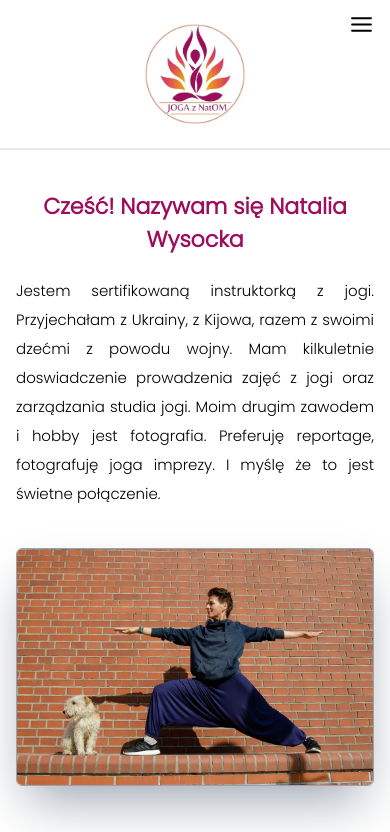
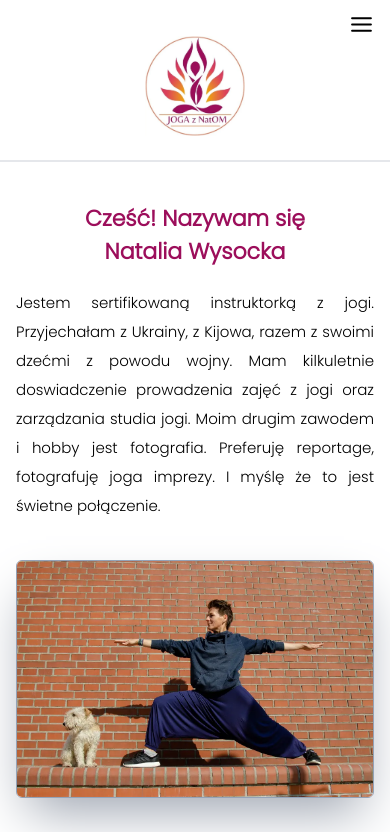
Before and after one commit to OlhaPo/yoga-with-nata, a React (Vite) app: page / in a window 390 px wide. Shown: the top 832 px of the page. Built offline with nearby package versions, Linux system fonts and the light colour scheme.

Commit message:
Changing styling

```diff
--- a/src/components/About.jsx
+++ b/src/components/About.jsx
@@ -8,7 +8,7 @@ const About = () => {
       <div className="flex flex-col md:flex-row justify-center items-center gap-0 md:gap-14 pb-10 md:pb-20">
         <div className="flex-1 md:flex-2">
           <h1 className="text-[22px] text-center mb-5 md:text-left md:text-[30px] font-bold text-[#9C0E5B]">
-            Cześć! Nazywam się Natalia Wysocka
+            Cześć! Nazywam się Natalia&nbsp;Wysocka
           </h1>
           <p className="text-sm pb-10 md:pb-0 text-justify md:text-md leading-[29px]">
             Jestem sertifikowaną instruktorką z jogi. Przyjechałam z Ukrainy, z
--- a/src/components/Navbar.jsx
+++ b/src/components/Navbar.jsx
@@ -1,6 +1,5 @@
 import React, { useState } from "react";
 import { FiMenu } from "react-icons/fi";
-import { AiOutlineClose } from "react-icons/ai";
 
 const Navbar = () => {
   const [nav, setNav] = useState(false);
@@ -16,12 +15,6 @@ const Navbar = () => {
           className="fixed nav-menu bg-white w-full h-screen flex flex-col justify-center items-center"
           onClick={handleNav}
         >
-          <button>
-            <AiOutlineClose
-              size={25}
-              className="hover:scale-130 ease-in duration-200 mb-5 hover:text-[#9C0E5B]"
-            />
-          </button>
           <a href="#about">O mnie</a>
           <a href="#zajęcia">Zajęcia</a>
           <a href="#contact">Kontakt</a>
@@ -36,7 +29,7 @@ const Navbar = () => {
           className="absolute top-3 right-4 md:hidden hover:scale-130 ease-in duration-200 mb-5 hover:text-[#9C0E5B]"
         />
       </button>
-      <div className="md:pt-[12px] pb-[24px] flex flex-row border-b-2 justify-center md:justify-between px-20 items-center text-[18px] mb-10 md:mb-20">
+      <div className="pt-[12px] pb-[24px] flex flex-row border-b-2 justify-center md:justify-between px-20 items-center text-[18px] mb-10 md:mb-20">
         <img
           src="./yoga-logo.jpg"
           alt="Joga z NatOM"
```
